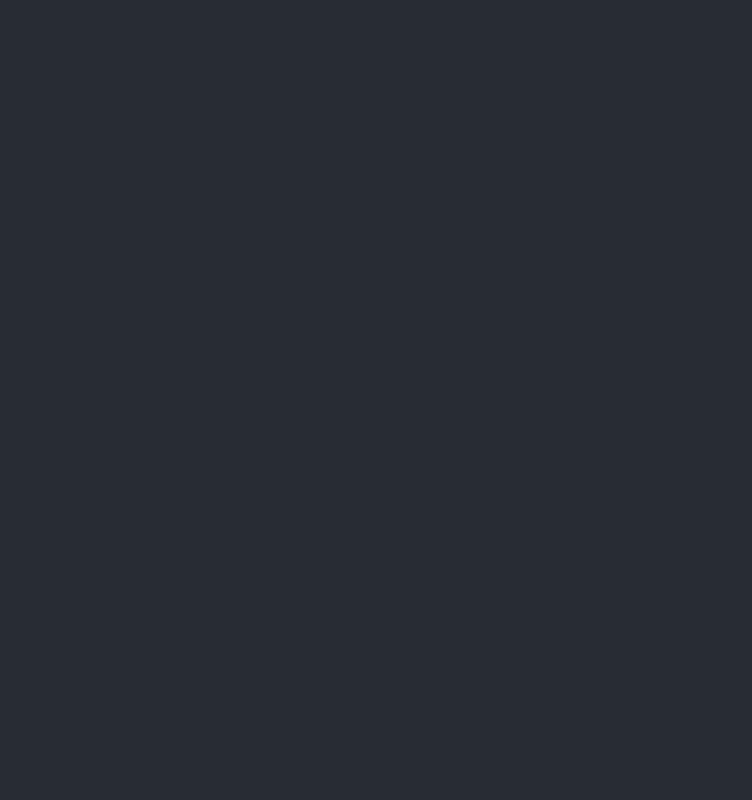
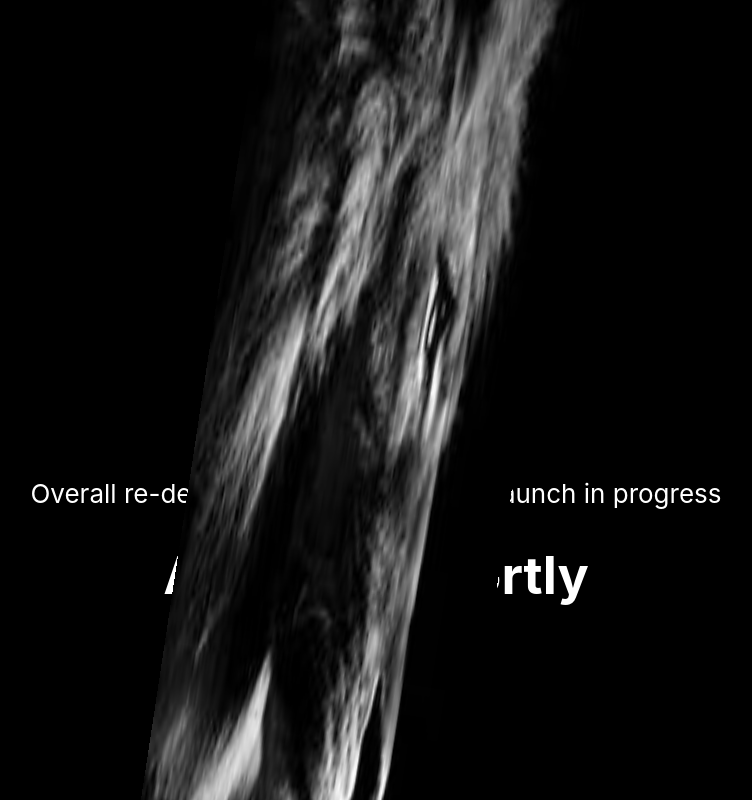
Before and after one commit to ROWEND36/rexdreams-website, a React (Create React App) app: page / in a window 1280 px wide. Shown: the top 800 px of the page, without its empty margins (264-1016 px from the left). Built offline with nearby package versions, Linux system fonts and the light colour scheme.

Commit message:
installing and setting up

```diff
--- a/package.json
+++ b/package.json
@@ -3,6 +3,8 @@
   "version": "0.1.0",
   "private": true,
   "dependencies": {
+    "@material-ui/core": "^4.11.3",
+    "@material-ui/icons": "^4.11.2",
     "@testing-library/jest-dom": "^5.11.9",
     "@testing-library/react": "^11.2.5",
     "@testing-library/user-event": "^12.7.3",
--- a/src/App.css
+++ b/src/App.css
@@ -14,7 +14,7 @@
 }
 
 .App-header {
-  background-color: #282c34;
+  background-color: #000000;
   min-height: 100vh;
   display: flex;
   flex-direction: column;
--- a/src/App.js
+++ b/src/App.js
@@ -1,9 +1,20 @@
 import "./App.css";
+import logo from "./Images/logo.png";
 
 function App() {
   return (
     <div className="App">
-      <header className="App-header"></header>
+      <header className="App-header">
+        <img
+          src={logo}
+          alt="logo"
+          width="100%"
+          height="100%"
+          className="rounded App-logo"
+        />
+        Overall re-design awaiting a new app launch in progress
+        <h1>Available shortly</h1>
+      </header>
     </div>
   );
 }
```
Also changed, not shown: src/Images/logo.png (added), 1 other file (tests, documents, lock files or other folders).
